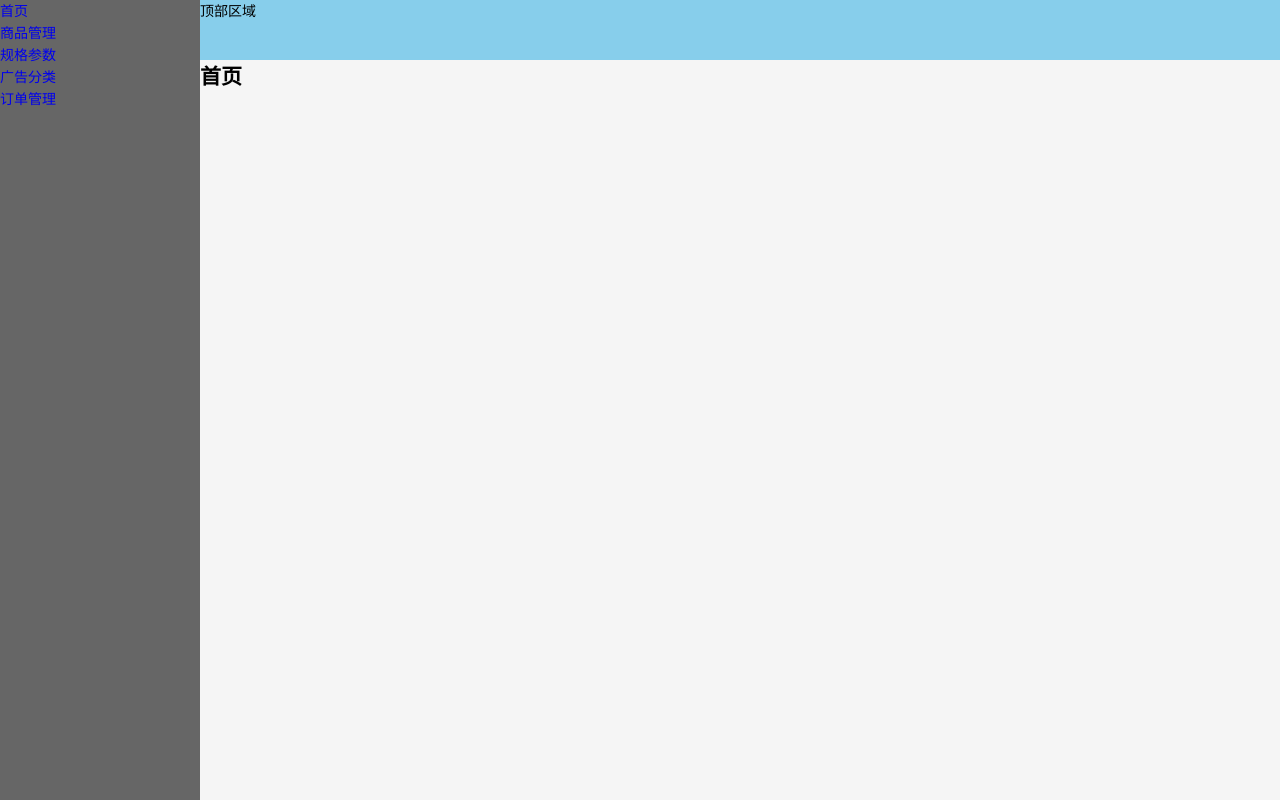
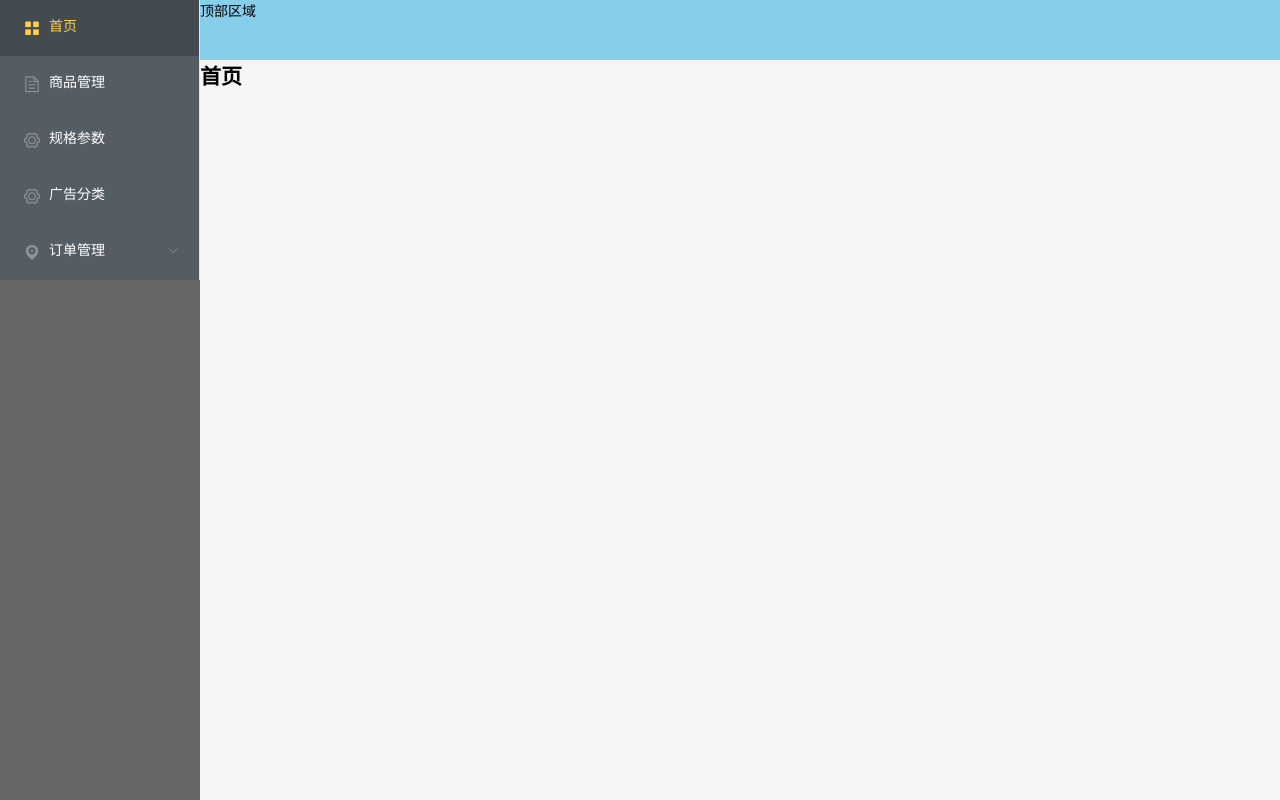
Before and after one commit to qinran6/vue-ego1, a Vue app in the folder ego/: page / in a window 1280 px wide. Built offline with nearby package versions, Linux system fonts and the light colour scheme.

Commit message:
右侧导航组件导入

```diff
--- a/ego/src/views/Layout/Mymenu.vue
+++ b/ego/src/views/Layout/Mymenu.vue
@@ -1,22 +1,64 @@
 <template>
   <div>
-    <ul>
-      <li>
-        <router-link to='/'>首页</router-link>
-      </li>
-      <li>
-        <router-link to='/goods'>商品管理</router-link>
-      </li>
-      <li>
-        <router-link to='/params'>规格参数</router-link>
-      </li>
-      <li>
-        <router-link to='/advert'>广告分类</router-link>
-      </li>
-      <li>
-        <router-link to='/order'>订单管理</router-link>
-      </li>
-    </ul>
+    <el-menu
+      default-active="1"
+      class="el-menu-vertical-demo"
+      @open="handleOpen"
+      @close="handleClose"
+      background-color="#545c64"
+      text-color="#fff"
+      active-text-color="#ffd04b">
+
+      <el-menu-item index="1">
+        <i class="el-icon-menu"></i>
+        <template v-slot:title>
+        <span>首页</span>
+        </template>
+        <!-- <span slot="title">首页</span> -->
+      </el-menu-item>
+
+      <el-menu-item index="2">
+        <i class="el-icon-document"></i>
+        <!-- <span slot="title">商品管理</span> -->
+        <template v-slot:title>
+        <span>商品管理</span>
+        </template>
+      </el-menu-item>
+
+      <el-menu-item index="3">
+        <i class="el-icon-setting"></i>
+        <!-- <span slot="title">规格参数</span> -->
+        <template v-slot:title>
+        <span>规格参数</span>
+        </template>
+      </el-menu-item>
+
+      <el-menu-item index="4">
+        <i class="el-icon-setting"></i>
+        <!-- <span slot="title">规格参数</span> -->
+        <template v-slot:title>
+        <span>广告分类</span>
+        </template>
+      </el-menu-item>
+
+      <el-submenu index="5">
+        <template v-slot:title>
+          <i class="el-icon-location"></i>
+          <span>订单管理</span>
+        </template>
+        <el-menu-item-group>
+          <el-menu-item index="5-1">
+            <i class="el-icon-setting"></i>
+            <span>订单列表</span>
+          </el-menu-item>
+          <el-menu-item index="5-2">
+            <i class="el-icon-setting"></i>
+            <span>退货管理</span>
+          </el-menu-item>
+        </el-menu-item-group>
+
+      </el-submenu>
+    </el-menu>
   </div>
 </template>
 
```
